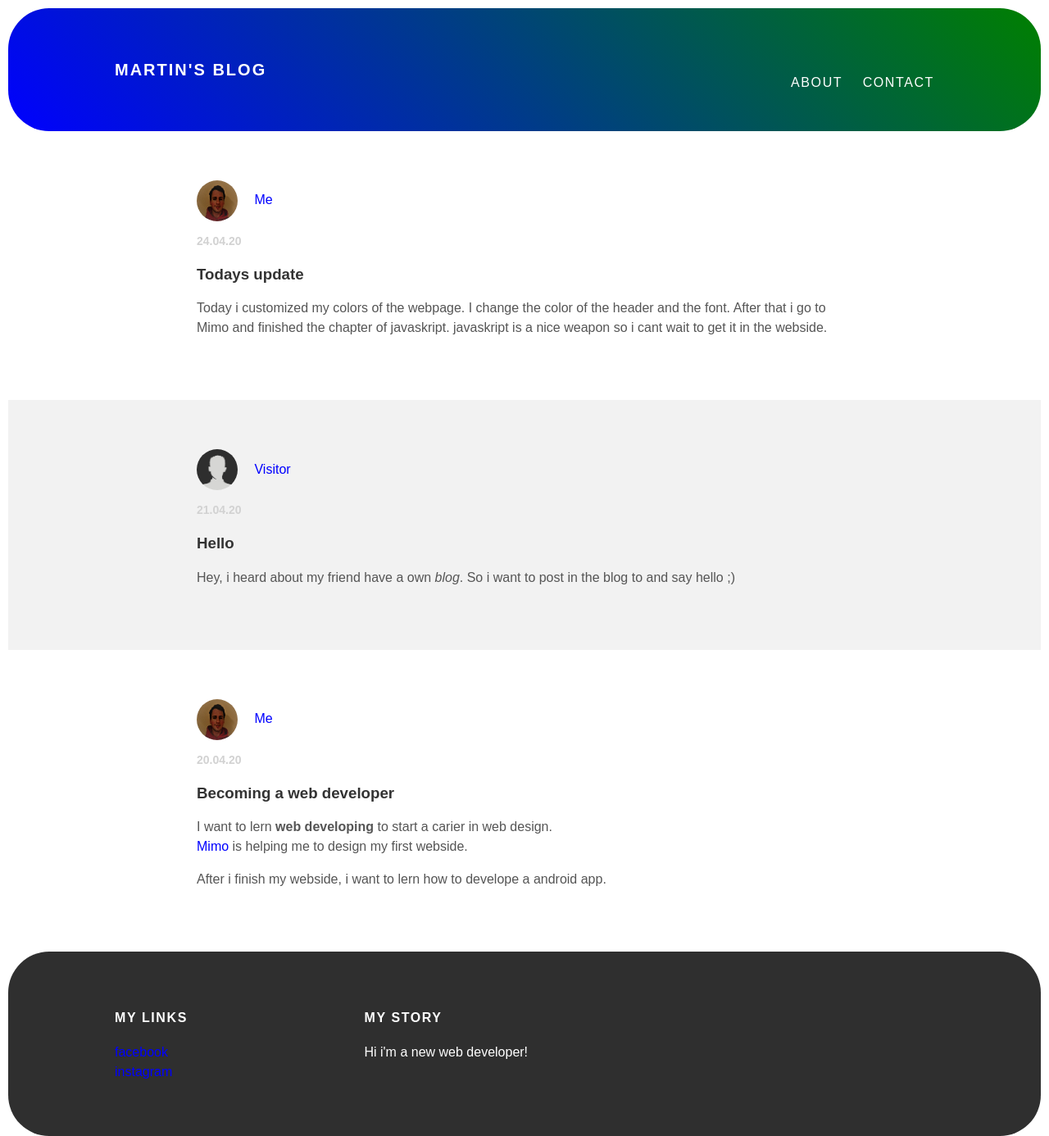
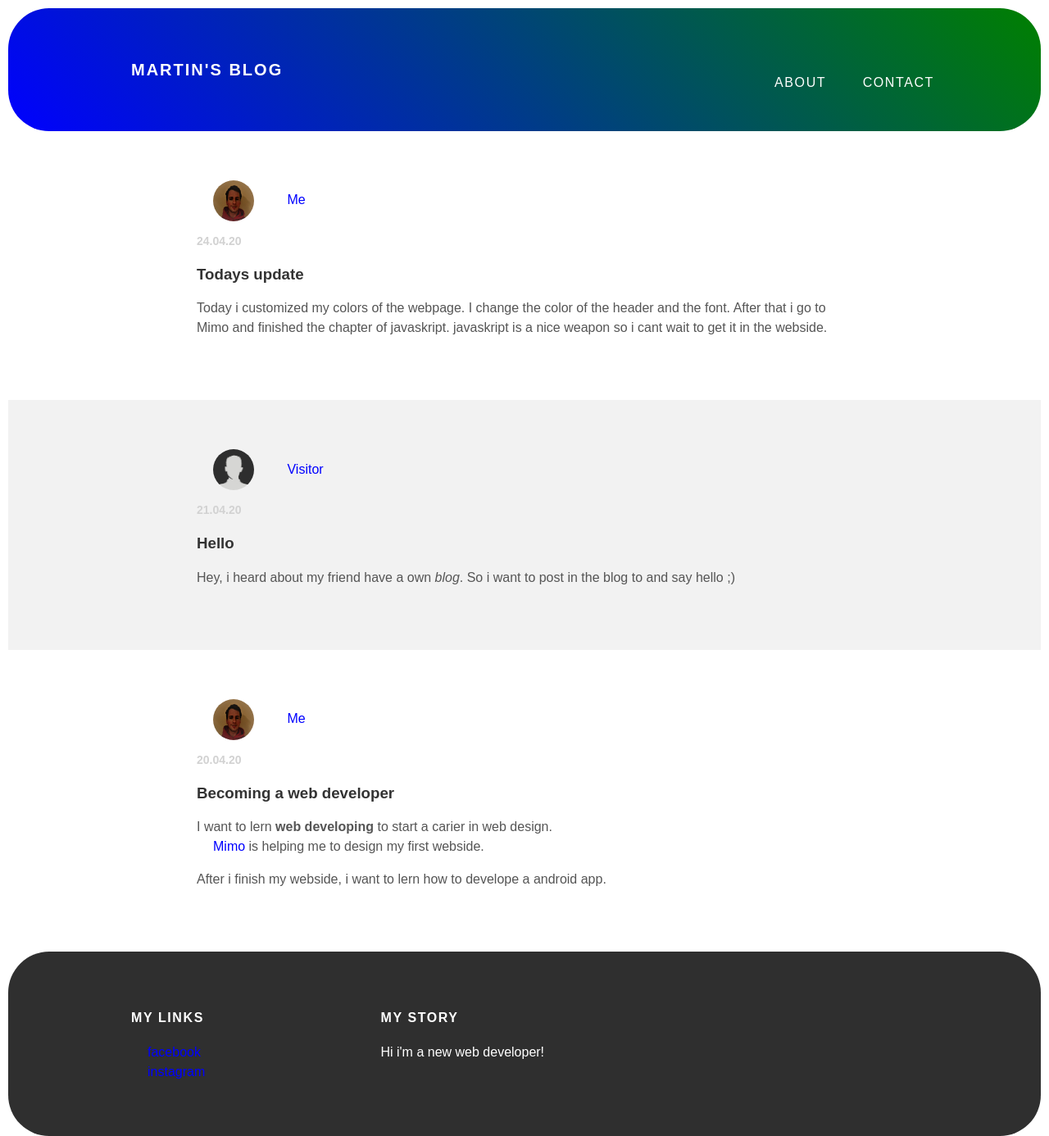
Before and after one commit to M4rtiin/M4rtiin.github, a plain HTML site: page index.html in a window 1280 px wide. Shown: the whole page at 82% size. Drawn offline with Linux system fonts and the light colour scheme; a web font is replaced by a local one.

Commit message:
Add files via upload

```diff
--- a/styles.css
+++ b/styles.css
@@ -16,6 +16,7 @@ body {
 }
 
 #header a {
+  padding-left: 20px;
   color: white;
   text-decoration: none;
   text-transform: uppercase;
@@ -62,16 +63,19 @@ body {
 }
 
 #footer h4 {
+  padding-left: 20px;
   color: white;
   text-transform: uppercase;
   letter-spacing: 0.1em;
 }
 
 #footer p {
+  padding-left: 20px;
   color: white;
 }
 
 a {
+  padding-left: 20px;
   color: #0000FF;
   text-decoration: none;
 }
```
